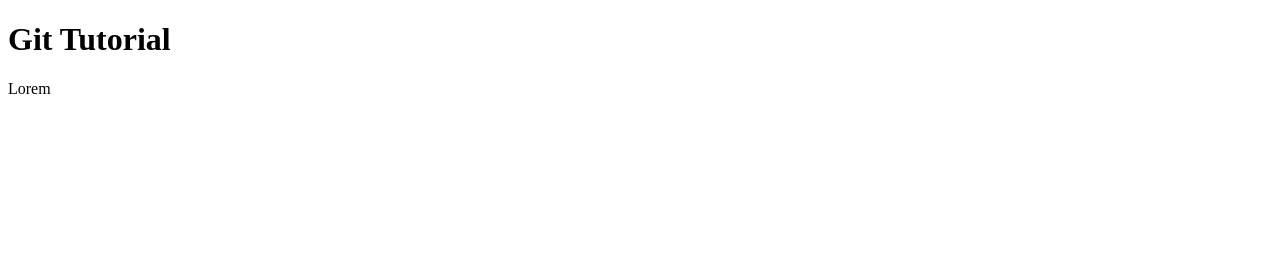
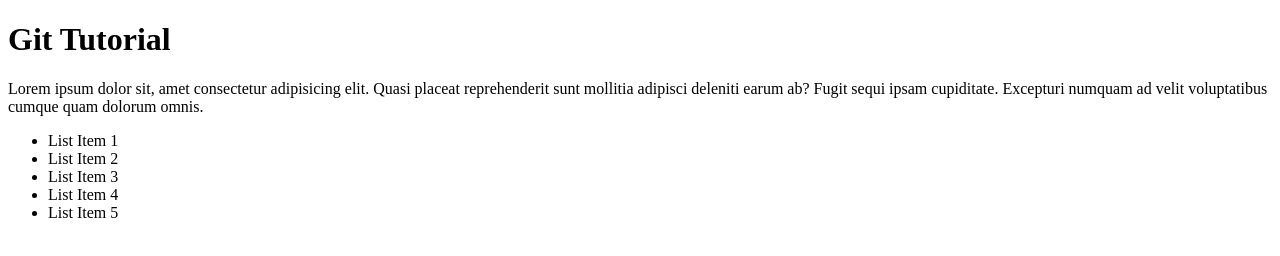
Before and after one commit to cameroncarlg/gitPractice, a plain HTML site: page index.html in a window 1280 px wide. Drawn offline with Linux system fonts and the light colour scheme.

Commit message:
Added list items

```diff
--- a/index.html
+++ b/index.html
@@ -8,7 +8,13 @@
 </head>
 <body>
     <h1>Git Tutorial</h1>
-    <p>Lorem
-    </p>
+    <p>Lorem ipsum dolor sit, amet consectetur adipisicing elit. Quasi placeat reprehenderit sunt mollitia adipisci deleniti earum ab? Fugit sequi ipsam cupiditate. Excepturi numquam ad velit voluptatibus cumque quam dolorum omnis.</p>
+    <ul>
+        <li>List Item 1</li>
+        <li>List Item 2</li>
+        <li>List Item 3</li>
+        <li>List Item 4</li>
+        <li>List Item 5</li>
+    </ul>
 </body>
 </html>
```
